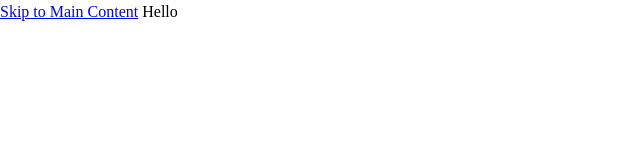
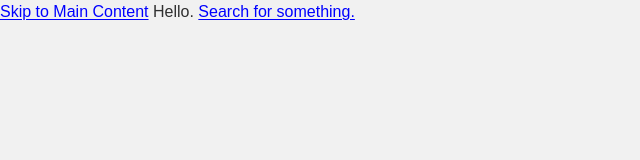
Before and after one commit to isralduke/11ty-starter, an Eleventy site: page _input/index.njk in a window 1280 px wide. Shown: the whole page, without its empty margins (0-640 px from the left). Built offline with nearby package versions, Linux system fonts and the light colour scheme; Eleventy itself is replaced by a stand-in of ours; files that its build step writes are made by us from their sources; what eleventy-sass would draw is missing.

Commit message:
Add bare color modes

```diff
--- a/_input/_includes/head.njk
+++ b/_input/_includes/head.njk
@@ -3,6 +3,8 @@
 <title>{% if title %}{{ title }}, {{ site.title }}{% else %}{{ site.title }}{% endif %}</title>
 <meta name="description" content="{% if description %}{{ description }}{% else %}{{ site.description }}{% endif %}">
 <link href="styles/styles.css" rel="stylesheet">
+<link rel="stylesheet" href="styles/dark.css" media="(prefers-color-scheme: dark)">
+<link rel="stylesheet" href="styles/light.css" media="(prefers-color-scheme: light)">
 <meta property="og:type" content="website">
 <meta property="og:url" content="{{ url }}">
 <meta property="twitter:url" content="{{ url }}">
--- a/_input/index.njk
+++ b/_input/index.njk
@@ -4,4 +4,4 @@ socialImage:
 layout: base.njk
 ---
 
-Hello
+Hello. <a href="https://google.com">Search for something.</a>
--- a/_input/styles/_reset.scss
+++ b/_input/styles/_reset.scss
@@ -40,13 +40,15 @@ body {
 	-webkit-font-smoothing: antialiased;
 }
 // A elements that don't have a class get default styles
-a:not([class]) {
+a:not([class]), .skip-link {
+	color: var(--site-link-color);
 	text-decoration: underline;
 	text-decoration-skip-ink	: auto;
 	text-underline-offset		: .125rem;
 	transition					: $transition-base;
 	&:hover, &:active, &:focus {
 		text-decoration-style	: double;
+		color: var(--site-link-hover-color);
 	}
 }
 // Make images easier to work with
--- /dev/null
+++ b/_input/styles/dark.scss
@@ -0,0 +1,6 @@
+:root {
+	--site-text-color: #e5e5e5;
+	--site-bg-color: #2f2f2f;
+	--site-link-color: #ccccff;
+	--site-link-hover-color: #ffffff;
+}
--- /dev/null
+++ b/_input/styles/light.scss
@@ -0,0 +1,6 @@
+:root {
+	--site-text-color: #303030;
+	--site-bg-color: #f1f1f1;
+	--site-link-color: #0000ff;
+	--site-link-hover-color: #000000;
+}
--- a/_input/styles/styles.scss
+++ b/_input/styles/styles.scss
@@ -1,3 +1,9 @@
 $transition-base: all 150ms ease-out;
-$link-color: #0000ff;
 @import 'reset';
+
+html, body {
+	color: var(--site-text-color);
+	background-color: var(--site-bg-color);
+	font-family: sans-serif;
+	font-size: 1rem;
+}
```
Also changed, not shown: _output/index.html, _output/styles/dark.css (added), _output/styles/light.css (added), _output/styles/styles.css.
